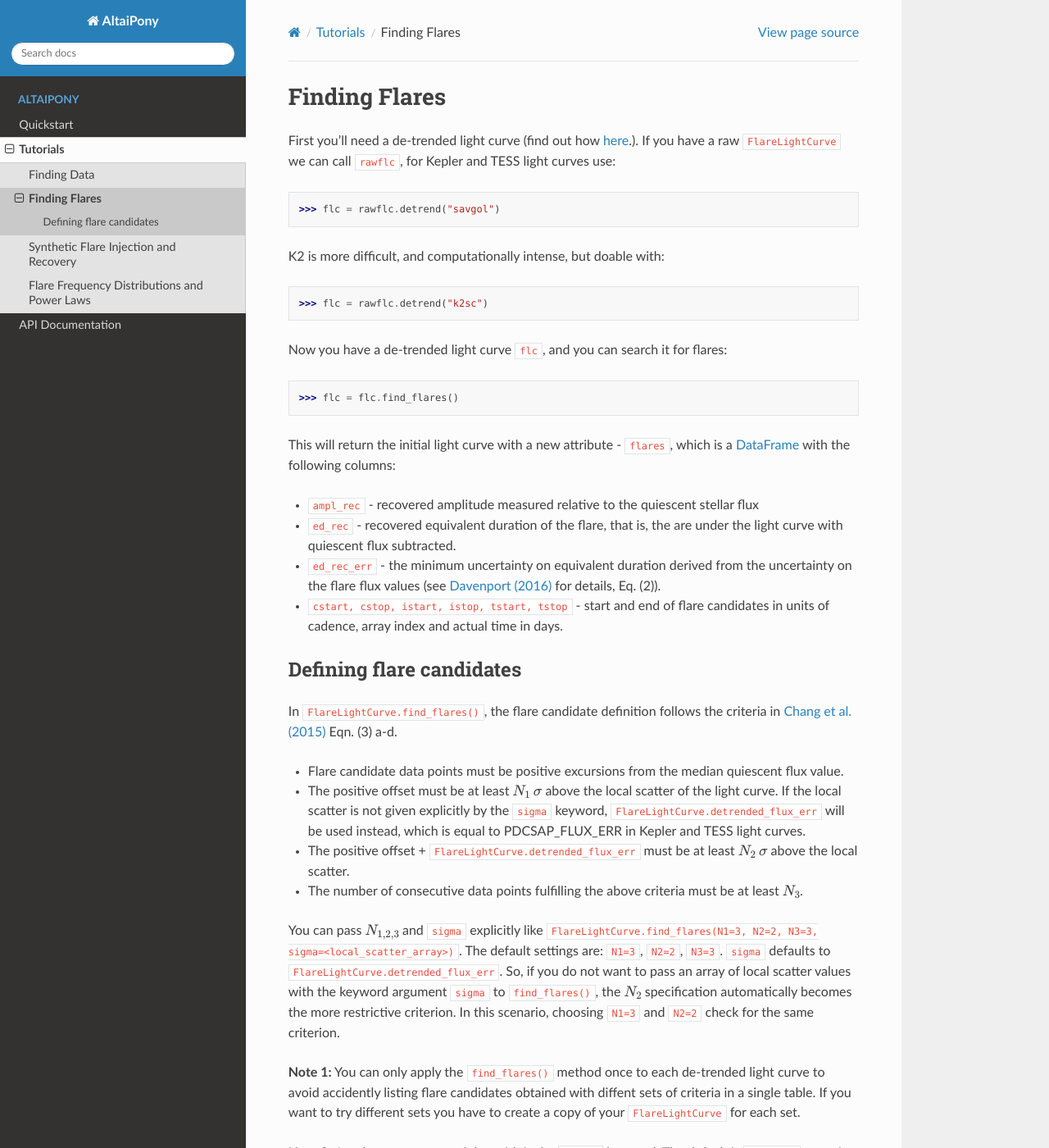
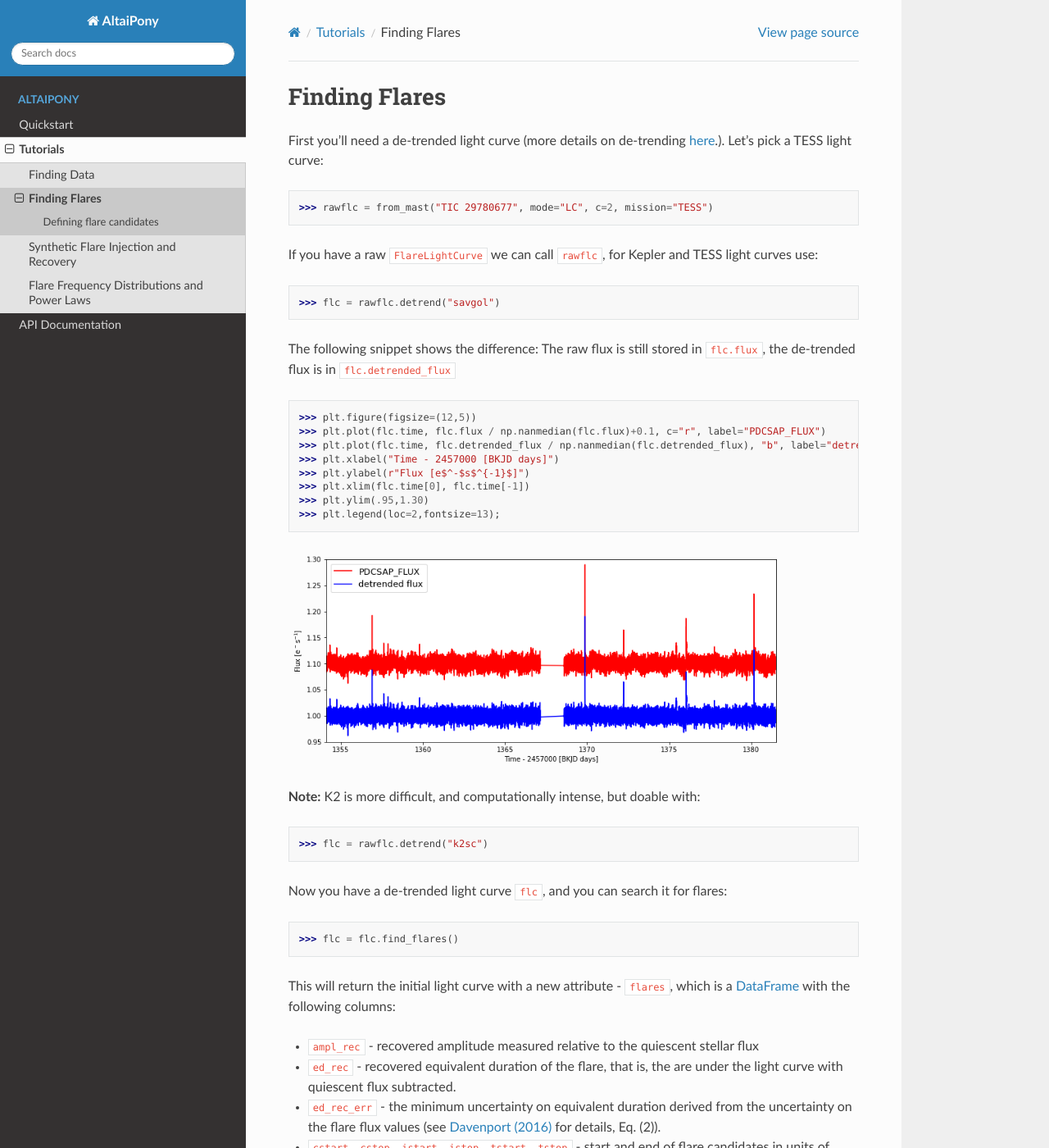
Before and after one commit to ekaterinailin/AltaiPony, a Sphinx documentation site: the page built from docs/source/tutorials/altai.rst, in a window 1280 px wide and 1400 px high. Shown: the whole window at 82% size. Built offline with Sphinx 7.4.7 and the Read the Docs theme 2.0.0, drawn with Linux system fonts in a browser that asks for light colours; some of the changed text lies outside the part shown.

Commit message:
added figures to finding flares

```diff
--- a/docs/source/tutorials/altai.rst
+++ b/docs/source/tutorials/altai.rst
@@ -1,11 +1,30 @@
 Finding Flares
 =====
 
-First you'll need a de-trended light curve (find out how here_.). If you have a raw ``FlareLightCurve`` we can call ``rawflc``, for Kepler and TESS light curves use:
+First you'll need a de-trended light curve (more details on de-trending here_.). Let's pick a TESS light curve:
+
+>>> rawflc = from_mast("TIC 29780677", mode="LC", c=2, mission="TESS")
+
+If you have a raw ``FlareLightCurve`` we can call ``rawflc``, for Kepler and TESS light curves use:
 
 >>> flc = rawflc.detrend("savgol")
 
-K2 is more difficult, and computationally intense, but doable with:
+The following snippet shows the difference: The raw flux is still stored in ``flc.flux``, the de-trended flux is in ``flc.detrended_flux``
+
+>>> plt.figure(figsize=(12,5))
+>>> plt.plot(flc.time, flc.flux / np.nanmedian(flc.flux)+0.1, c="r", label="PDCSAP_FLUX")
+>>> plt.plot(flc.time, flc.detrended_flux / np.nanmedian(flc.detrended_flux), "b", label="detrended flux")
+>>> plt.xlabel("Time - 2457000 [BKJD days]")
+>>> plt.ylabel(r"Flux [e$^-$s$^{-1}$]")
+>>> plt.xlim(flc.time[0], flc.time[-1])
+>>> plt.ylim(.95,1.30)
+>>> plt.legend(loc=2,fontsize=13);
+
+.. image:: ticplotdetrend.png
+  :width: 600
+  :alt: de-trended TESS flare light curve
+
+**Note:** K2 is more difficult, and computationally intense, but doable with:
 
 >>> flc = rawflc.detrend("k2sc")
 
@@ -19,6 +38,14 @@ This will return the initial light curve with a new attribute - ``flares``, whic
 * ``ed_rec`` - recovered equivalent duration of the flare, that is, the are under the light curve with quiescent flux subtracted.
 * ``ed_rec_err`` - the minimum uncertainty on equivalent duration derived from the uncertainty on the flare flux values (see `Davenport (2016)`_ for details, Eq. (2)).
 * ``cstart, cstop, istart, istop, tstart, tstop`` - start and end of flare candidates in units of cadence, array index and actual time in days.
+* ``dur`` - which is ``tstop-tstart``
+* ``total_n_valid_data_points`` -  number of data points search for flare epochs in the de-trended light curve.
+
+In our case, it should look like this:
+
+.. image:: flaretable.png
+  :width: 700
+  :alt: de-trended TESS flare light curve flares
 
 Defining flare candidates
 ^^^^^^^^^^^^^^^^^^^^^^^^^
--- a/docs/source/tutorials/lcio.rst
+++ b/docs/source/tutorials/lcio.rst
@@ -15,7 +15,7 @@ Then, calling
 will show
 
 .. image:: ticplot.png
-  :width: 400
+  :width: 600
   :alt: TESS flare light curve
 
 Or a K2 target pixel file, and convert it to a ``FlareLightCurve`` using some extra arguments like ``flux_type``, ``cadence``, and ``aperture_mask`` :
@@ -24,7 +24,7 @@ Or a K2 target pixel file, and convert it to a ``FlareLightCurve`` using some ex
 >>> flc.plot()
 
 .. image:: epicplot.png
-  :width: 400
+  :width: 600
   :alt: K2 flare light curve
 
 You can also fetch some remote file, de-trend it, store it as an AltaiPony light curve, and read it back in again, like so:
```
Also changed, not shown: docs/source/tutorials/flaretable.png (added), docs/source/tutorials/ticplotdetrend.png (added), 1 other file.
